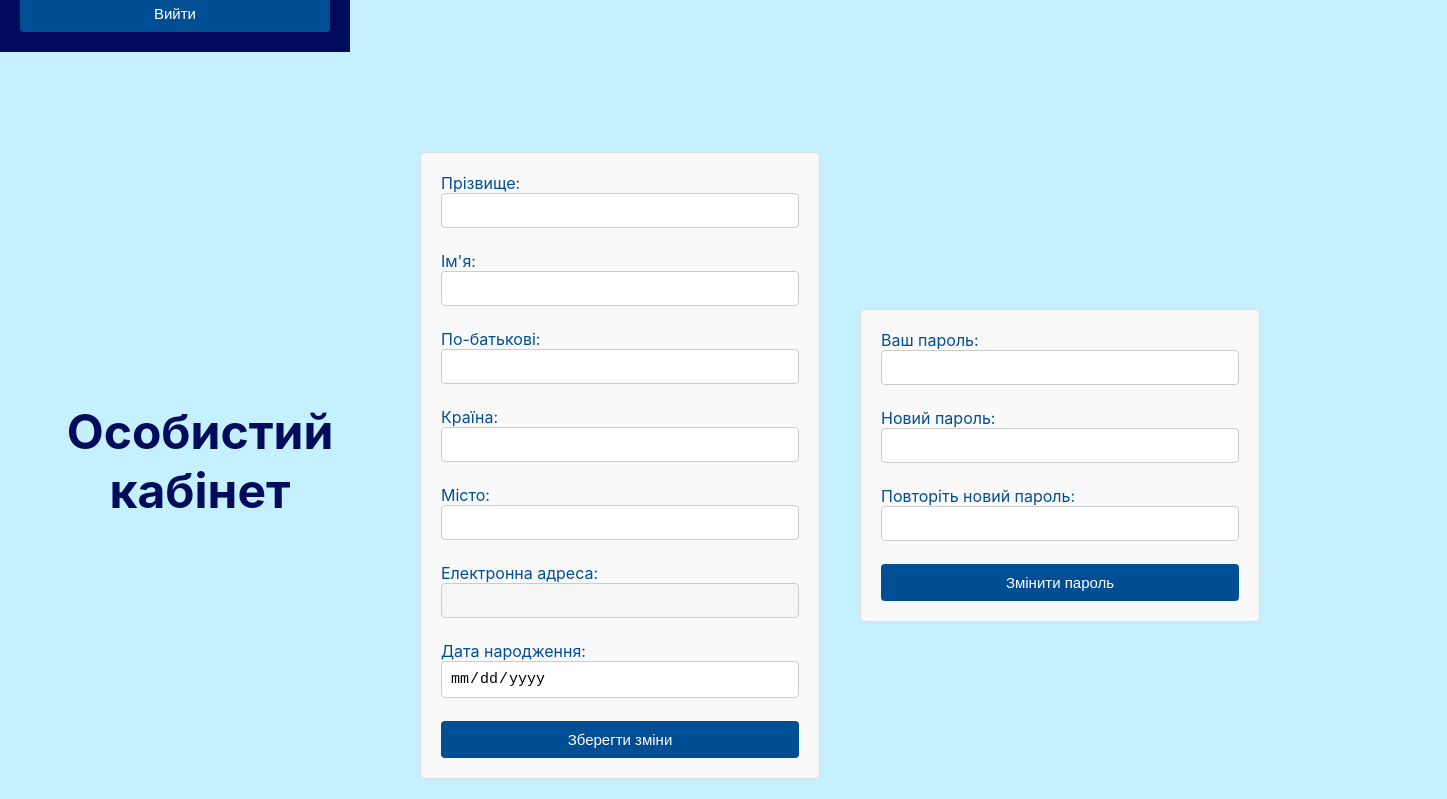
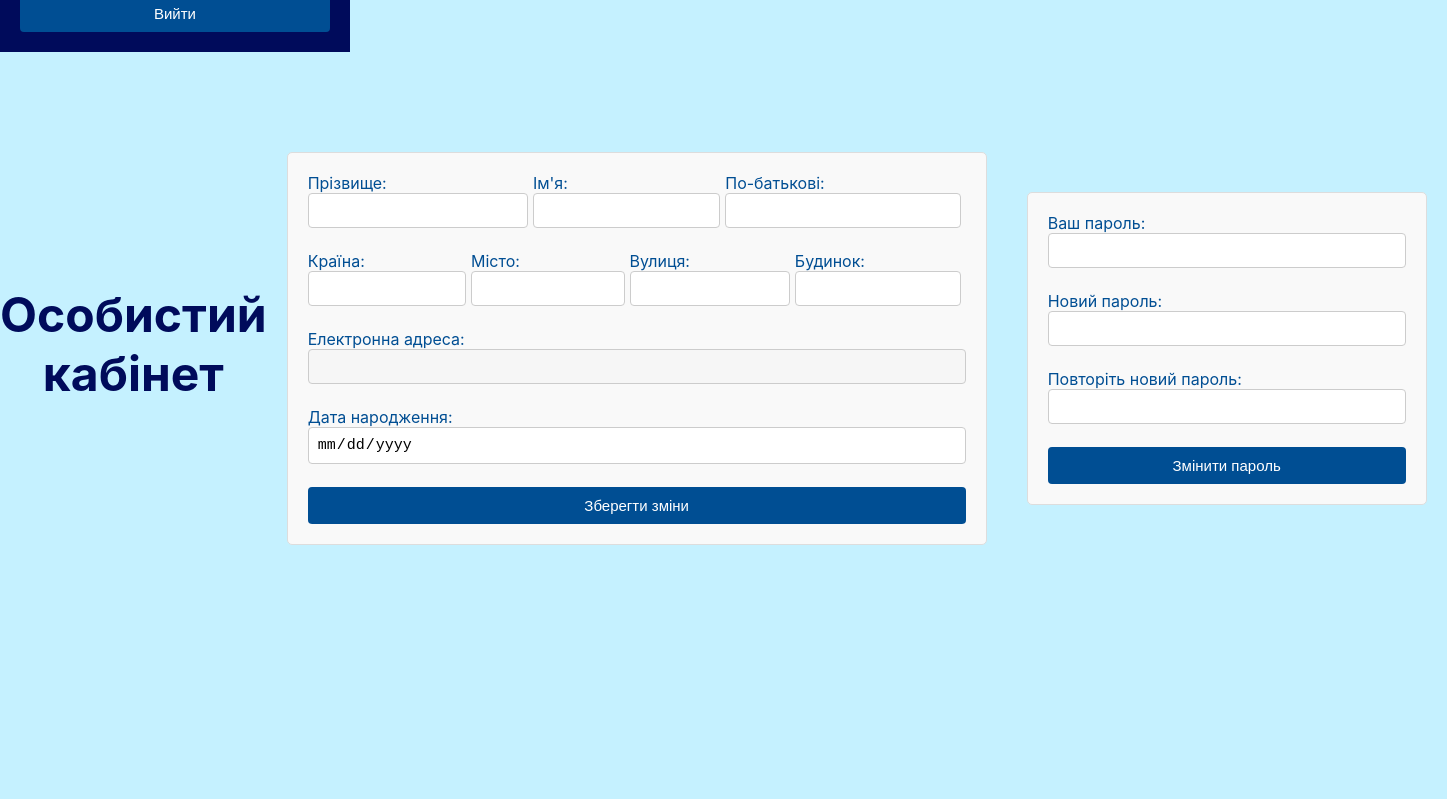
Before and after one commit to VotingService/frontend, a React (Create React App) app in the folder voting-service-react/: page /account in a window 1280 px wide. Shown: the part 748-1547 px from the top of the page, 1447 px wide, since content can reach past the window. After the commit the page ends 1313 px from the top, so only its background shows below. Built offline with nearby package versions, Linux system fonts and the light colour scheme; no server answers; sample sign-in values are in the browser's storage.

Commit message:
account page fixed

```diff
--- a/voting-service-react/src/components/Account/Account.css
+++ b/voting-service-react/src/components/Account/Account.css
@@ -29,8 +29,21 @@
   width: 400px;
 }
 
+.account-form{
+  width: 700px;
+}
+
 .password-form{
   max-height: 340px;
+}
+
+.inputs-block{
+  display: flex;
+  width: 100%;
+}
+
+.inputs-block label{
+  margin-right: 5px;
 }
 
 label {
--- a/voting-service-react/src/components/Account/Account.js
+++ b/voting-service-react/src/components/Account/Account.js
@@ -9,7 +9,9 @@ function Account() {
   const navigate = useNavigate()
   const [location, setLocation] = useState({
     "city": "",
-    "country": ""
+    "country": "",
+    "streetName": "",
+    "houseNumber": ""
   })
   const [user, setUser] = useState({
     "birthDate": "",
@@ -110,6 +112,7 @@ function Account() {
           <h1 className="title">Особистий кабінет</h1>
           <div className="account-page__forms">
           <form className="account-form" onSubmit={handleSubmit}>
+            <div className="inputs-block">
               <label>
                 Прізвище:
                 <input type="text" name="lastName" value={user.lastName} onChange={handleChange}/>
@@ -120,16 +123,27 @@ function Account() {
               </label>
               <label>
                 По-батькові:
-              <input type="text" name="secondName" value={user.byFather} onChange={handleChange}/>
+                <input type="text" name="byFather" value={user.byFather} onChange={handleChange}/>
               </label>
+            </div>
+            <div className="inputs-block">
               <label>
                 Країна:
                 <input type="text" name="country" value={location.country} onChange={handleChangeLocation}/>
               </label>
               <label>
                 Місто:
-              <input type="text" name="country" value={location.city} onChange={handleChangeLocation}/>
+                <input type="text" name="city" value={location.city} onChange={handleChangeLocation}/>
               </label>
+              <label>
+                Вулиця:
+                <input type="text" name="streetName" value={location.streetName} onChange={handleChangeLocation}/>
+              </label>
+              <label>
+                Будинок:
+                <input type="text" name="houseNumber" value={location.houseNumber} onChange={handleChangeLocation}/>
+              </label>
+            </div>
             <label>
               Електронна адреса:
               <input type="email" name="email" value={user.email} onChange={handleChange} disabled/>
```
Lines whose indentation alone changed are shown as unchanged.
